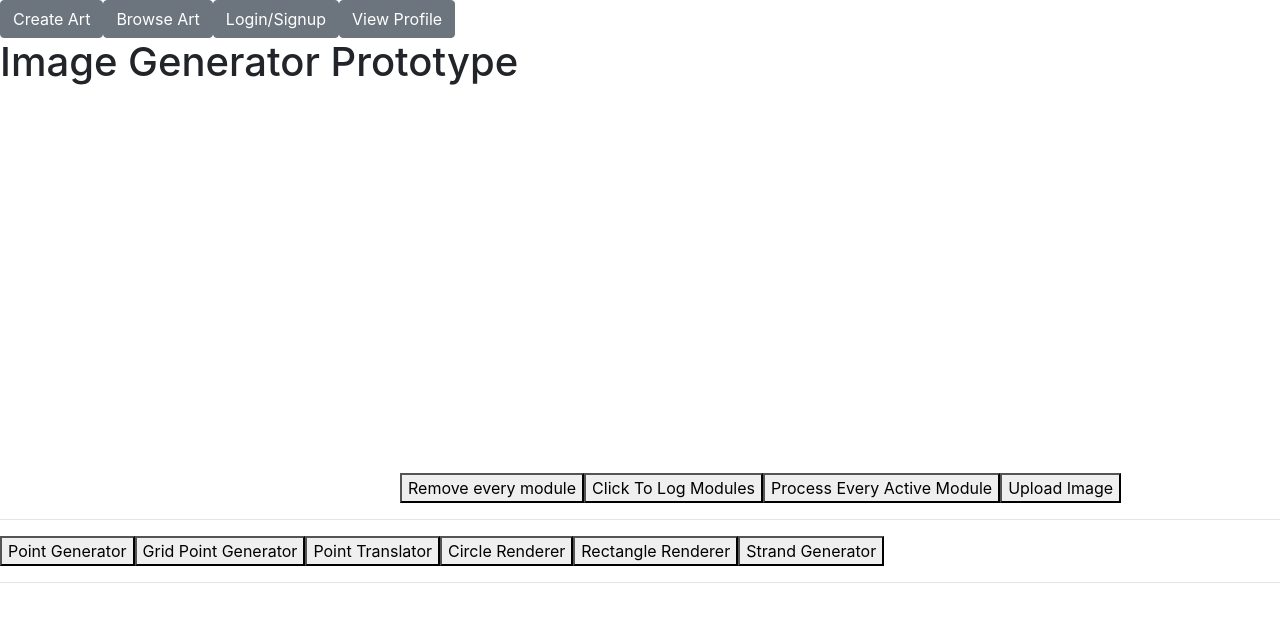
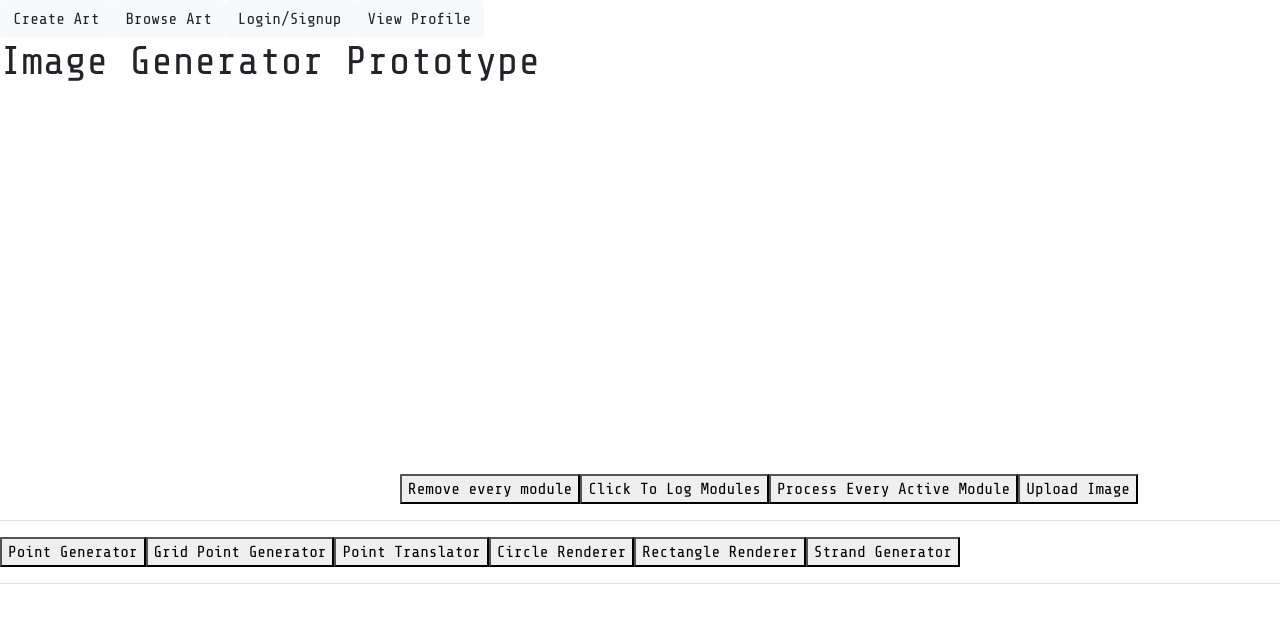
Before and after one commit to CliffWilson98/JavaScript-Procedural-Art, a React (Create React App) app: page / in a window 1280 px wide. Shown: the top 622 px of the page. Built offline with nearby package versions, Linux system fonts and the light colour scheme.

Commit message:
changed default font

```diff
--- /dev/null
+++ b/src/Style/styles.css
@@ -0,0 +1,5 @@
+@import url('https://fonts.googleapis.com/css2?family=Share+Tech+Mono&display=swap');
+
+body{
+    font-family: 'Share Tech Mono', monospace;
+}
--- a/src/components/NavBar.js
+++ b/src/components/NavBar.js
@@ -10,10 +10,10 @@ class NavBar extends React.Component{
     render(){
         return(
             <React.Fragment>
-                <Button onClick={() => this.goToNewPage('/')} id='create'>Create Art</Button>
-                <Button onClick={() => this.goToNewPage('browse')} id='browse'>Browse Art</Button>
-                <Button onClick={() => this.goToNewPage('login')} id='login'>Login/Signup</Button>
-                <Button onClick={() => this.goToNewPage('profile')} id='profile'>View Profile</Button>
+                <Button color="light" onClick={() => this.goToNewPage('/')} id='create'>Create Art</Button>
+                <Button color="light" onClick={() => this.goToNewPage('browse')} id='browse'>Browse Art</Button>
+                <Button color="light" onClick={() => this.goToNewPage('login')} id='login'>Login/Signup</Button>
+                <Button color="light" onClick={() => this.goToNewPage('profile')} id='profile'>View Profile</Button>
             </React.Fragment>
         );
     }
--- a/src/index.js
+++ b/src/index.js
@@ -2,6 +2,7 @@ import React from 'react';
 import ReactDOM from 'react-dom';
 import App from './App';
 import 'bootstrap/dist/css/bootstrap.min.css';
+import './Style/styles.css'
 
 ReactDOM.render(
   <React.StrictMode>
```
